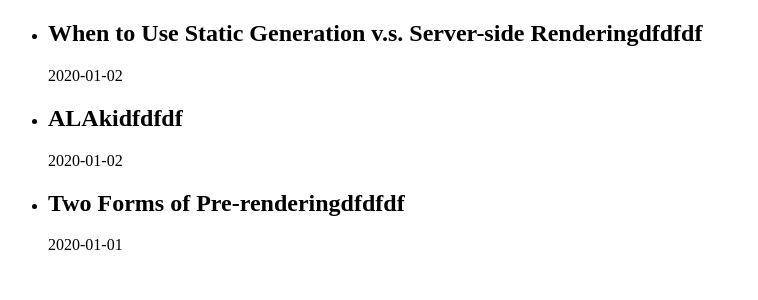
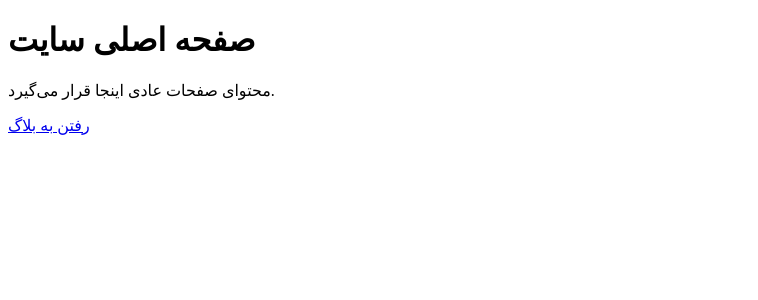
Before and after one commit to KooroshTorabi/kooroshtorabi.github.io, a Next.js app: page / in a window 1280 px wide. Shown: the top 300 px of the page, without its empty margins (0-758 px from the left). Built offline with nearby package versions, Linux system fonts and the light colour scheme.

Commit message:
add index.tsx as a start page for website and move blog to blog folder

```diff
--- a/src/lib/posts.tsx
+++ b/src/lib/posts.tsx
@@ -3,7 +3,7 @@ import fs from "fs";
 import path from "path";
 import matter from "gray-matter";
 
-const postsDirectory = path.join(process.cwd(), "/src/pages/posts");
+const postsDirectory = path.join(process.cwd(), "/src/pages/blog/posts");
 
 export interface PostData {
   id: string;
--- a/src/pages/index.tsx
+++ b/src/pages/index.tsx
@@ -1,24 +1,9 @@
-import { GetStaticProps } from "next";
-import { getSortedPostsData, PostData } from "../lib/posts";
-
-interface Props {
-  allPostsData: PostData[];
-}
-
-export const getStaticProps: GetStaticProps<Props> = async () => {
-  const allPostsData = getSortedPostsData();
-  return { props: { allPostsData } };
-};
-
-export default function Home({ allPostsData }: Props) {
+export default function Home() {
   return (
-    <ul>
-      {allPostsData.map(({ id, title, date }) => (
-        <li key={id}>
-          <h2>{title}dfdfdf</h2>
-          <p>{date}</p>
-        </li>
-      ))}
-    </ul>
+    <div>
+      <h1>صفحه اصلی سایت</h1>
+      <p>محتوای صفحات عادی اینجا قرار می‌گیرد.</p>
+      <a href="/blog">رفتن به بلاگ</a>
+    </div>
   );
 }
```
Also changed, not shown: src/pages/blog/index.tsx (added, +24 -0 lines), src/pages/blog/posts/alaki.md (renamed from src/pages/posts/alaki.md), src/pages/blog/posts/pre-rendering.md (renamed from src/pages/posts/pre-rendering.md), src/pages/blog/posts/ssg-ssr.md (renamed from src/pages/posts/ssg-ssr.md).
